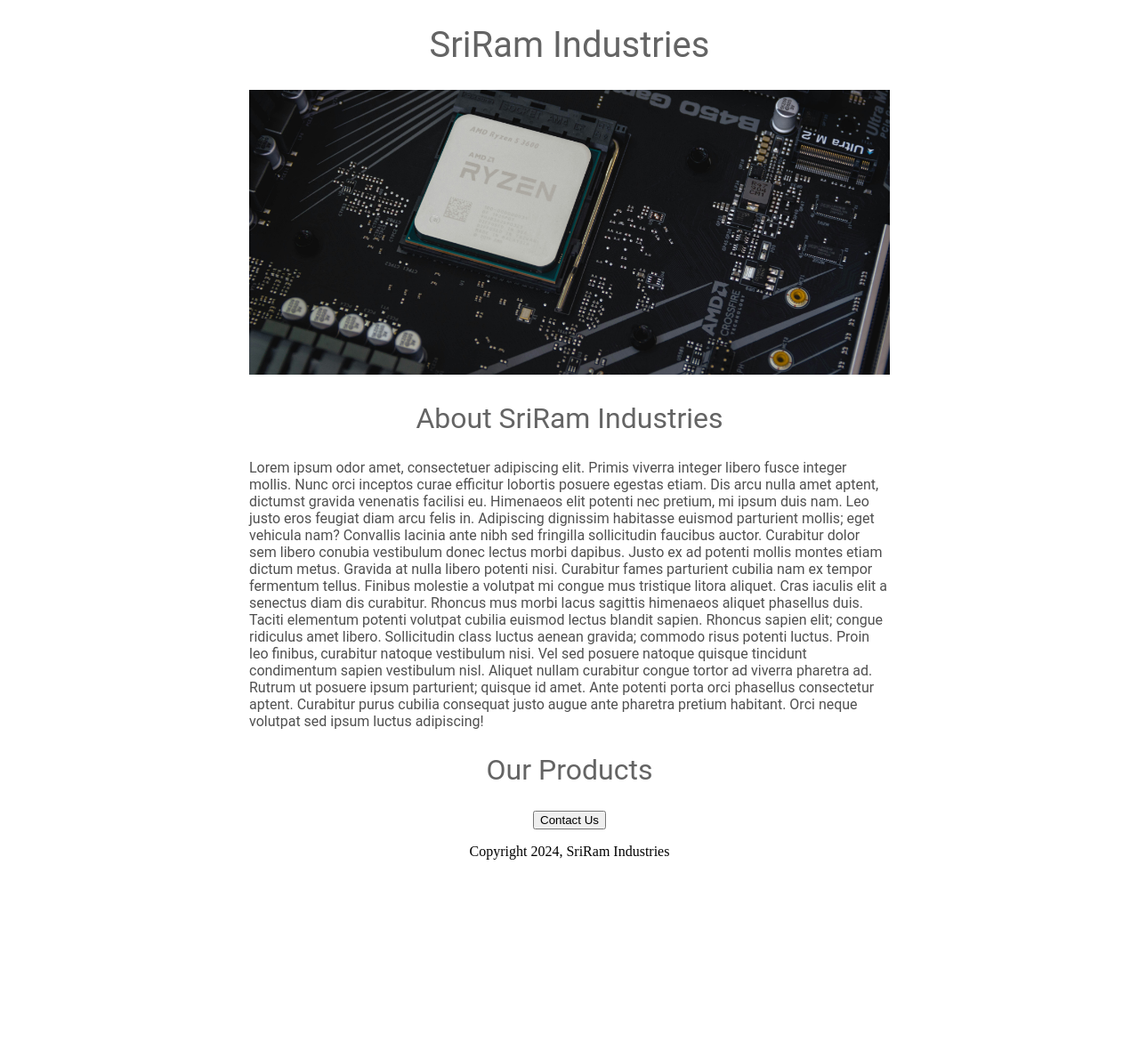
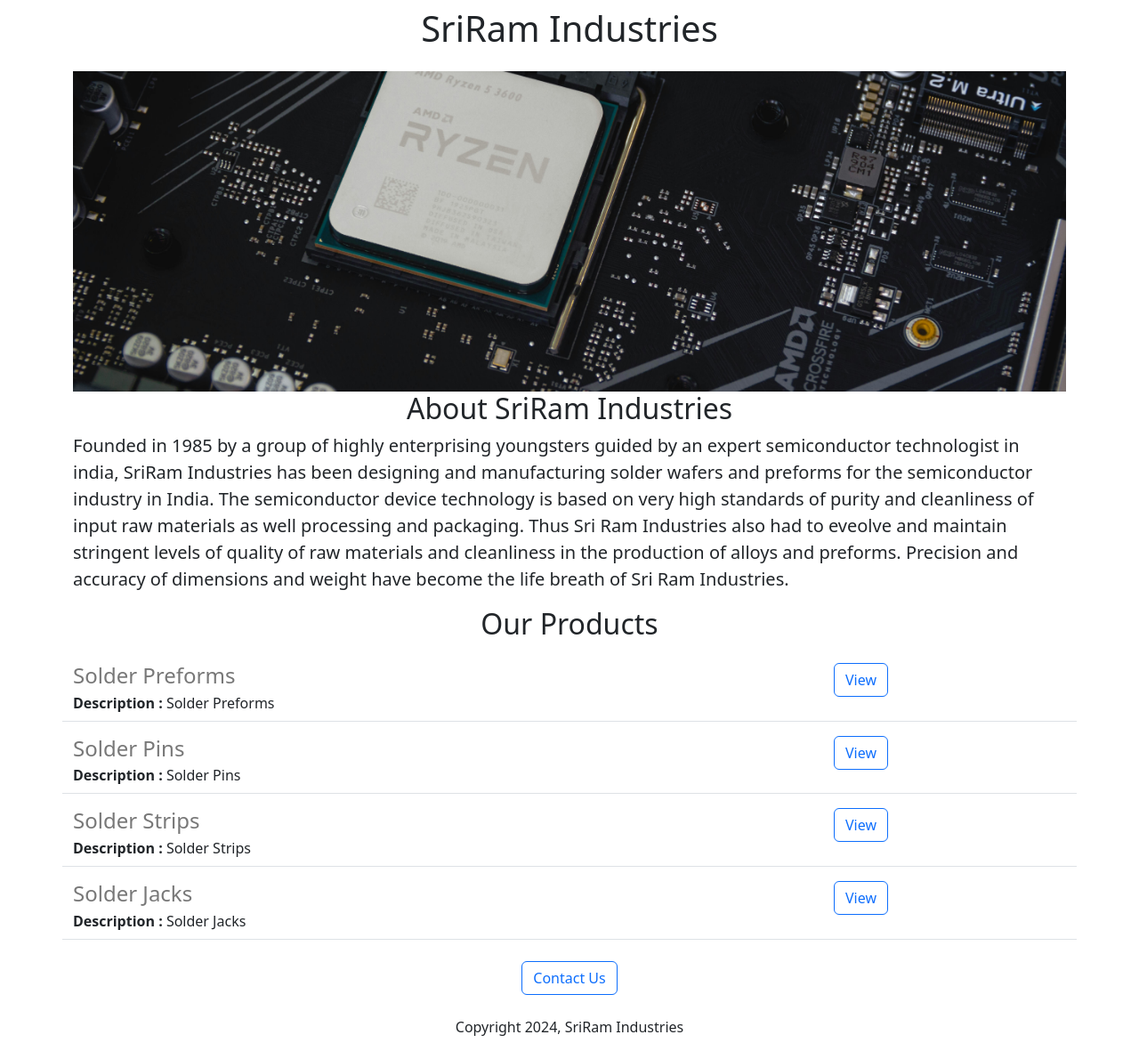
Before and after one commit to imvishnu92/Python-Flask, a Flask app: page / in a window 1280 px wide. Shown: the whole page at 89% size. Before the commit the page ends 966 px from the top, so only its background shows below. Run offline with Flask 3, Linux system fonts and the light colour scheme.

Commit message:
Added dynamic data and contact us pop up

```diff
--- a/app.py
+++ b/app.py
@@ -1,7 +1,23 @@
-from flask import Flask, render_template
+from flask import Flask, render_template, jsonify
 app = Flask(__name__)
+
+PRODUCTS = [
+    {'id':1,
+    'title':'Solder Preforms',
+    'description':'Solder Preforms'},
+    {'id':2,
+    'title':'Solder Pins',
+    'description':'Solder Pins'},
+    {'id':3,
+    'title':'Solder Strips',
+    'description':'Solder Strips'},
+    {'id':4,
+    'title':'Solder Jacks',
+    'description': 'Solder Jacks'}
+]
+
 @app.route('/')
 def hello_sriram():
-    return render_template('home.html')
+    return render_template('home.html', products=PRODUCTS)
 if __name__ == "__main__":
     app.run(host='0.0.0.0', debug=True)
--- a/templates/home.html
+++ b/templates/home.html
@@ -1,52 +1,92 @@
 <!DOCTYPE html>
-<html>
+<html lang="en">
+
 <head>
+    <title>SriRam Industries</title>
+    <meta charset="utf-8">
+    <meta name="viewport" content="width=device-width, initial-scale=1">
+    <link href="https://cdn.jsdelivr.net/npm/bootstrap@5.3.3/dist/css/bootstrap.min.css" rel="stylesheet"
+        integrity="sha384-QWTKZyjpPEjISv5WaRU9OFeRpok6YctnYmDr5pNlyT2bRjXh0JMhjY6hW+ALEwIH" crossorigin="anonymous"/>
+    <script src="https://cdn.jsdelivr.net/npm/bootstrap@5.3.3/dist/js/bootstrap.bundle.min.js"
+        integrity="sha384-YvpcrYf0tY3lHB60NNkmXc5s9fDVZLESaAA55NDzOxhy9GkcIdslK1eN7N6jIeHz"
+        crossorigin="anonymous"></script>
     <style>
-      h1{
-        font-size: 40px;
-        font-family: Roboto;
-        font-weight: normal;
-        color: rgb(100,100,100);
-        text-align : center;
-      }
-      #banner{
+        #banner {
+            height: 360px;
             width: 100%;
-        heigth: 360px;
-        object-fit:cover;
-      }
-      h2{
-        font-family : Roboto;
-        font-size : 32px;
-        color : rgb(100,100,100);
-        text-align : center;
-        font-weight : normal;
-      }
-      .bodytext {
-        font-family : Roboto;
-        color : rgb(80,80,80);
-      }
-      #container{
-        max-width : 720px;
-        margin : 0 auto 0 auto;
+            object-fit: cover;
         }
     </style>
-    <title>SriRam Industries</title>
+</head>
+
 <body>
-      <div id="container">
-      <h1>SriRam Industries</h1>
-      <img id="banner" src="https://bf7f6b79-e270-4013-9e13-44ae9b1a1476-00-jbw5xjqus4k1.pike.replit.dev/static/banner.jpg" height="320">
-      <h2>About SriRam Industries</h2>
-      <p class="bodytext">Lorem ipsum odor amet, consectetuer adipiscing elit. Primis viverra integer libero fusce integer mollis. Nunc orci inceptos curae efficitur lobortis posuere egestas etiam. Dis arcu nulla amet aptent, dictumst gravida venenatis facilisi eu. Himenaeos elit potenti nec pretium, mi ipsum duis nam. Leo justo eros feugiat diam arcu felis in. Adipiscing dignissim habitasse euismod parturient mollis; eget vehicula nam?
+    <div class="container">
+        <h1 class="text-center mt-2 mb-4">SriRam Industries</h1>
+        <img class="img-responsive" id="banner"
+            src="https://bf7f6b79-e270-4013-9e13-44ae9b1a1476-00-jbw5xjqus4k1.pike.replit.dev/static/banner.jpg"
+            height="320">
+        <h2 class="text-center">About SriRam Industries</h2>
+        <p class="lead">Founded in 1985 by a group of highly enterprising youngsters guided by an expert semiconductor
+            technologist in india, SriRam Industries has been designing and manufacturing solder wafers and preforms for
+            the semiconductor industry in India.
 
-      Convallis lacinia ante nibh sed fringilla sollicitudin faucibus auctor. Curabitur dolor sem libero conubia vestibulum donec lectus morbi dapibus. Justo ex ad potenti mollis montes etiam dictum metus. Gravida at nulla libero potenti nisi. Curabitur fames parturient cubilia nam ex tempor fermentum tellus. Finibus molestie a volutpat mi congue mus tristique litora aliquet. Cras iaculis elit a senectus diam dis curabitur. Rhoncus mus morbi lacus sagittis himenaeos aliquet phasellus duis. Taciti elementum potenti volutpat cubilia euismod lectus blandit sapien.
+            The semiconductor device technology is based on very high standards of purity and cleanliness of input raw
+            materials as well processing and packaging.
 
-      Rhoncus sapien elit; congue ridiculus amet libero. Sollicitudin class luctus aenean gravida; commodo risus potenti luctus. Proin leo finibus, curabitur natoque vestibulum nisi. Vel sed posuere natoque quisque tincidunt condimentum sapien vestibulum nisl. Aliquet nullam curabitur congue tortor ad viverra pharetra ad. Rutrum ut posuere ipsum parturient; quisque id amet. Ante potenti porta orci phasellus consectetur aptent. Curabitur purus cubilia consequat justo augue ante pharetra pretium habitant. Orci neque volutpat sed ipsum luctus adipiscing!</p>
-      <h2>Our Products</h2>
-        <div style="text-align:center;">
-      <button>Contact Us</button>
-          <p>Copyright 2024, SriRam Industries</p>
+            Thus Sri Ram Industries also had to eveolve and maintain stringent levels of quality of raw materials and
+            cleanliness in the production of alloys and preforms. Precision and accuracy of dimensions and weight have
+            become the life breath of Sri Ram Industries.</p>
+        <h2 class="text-center mt-2 mb-4"">Our Products</h2>
+    <div>
+      {% for product in products%}
+      {% include 'products.html' %}
+      {% endfor %}
+    </div>
+      <div class = " text-center mt-4 mb-4">
+            <!--<div class="row"><-->
+            <!--<h1 class="text-center"><a href="#myModal" role="button" class="btn btn-primary btn-lg" data-toggle="modal">Contact Us</a></h1><-->
+            <button type="button" class="btn btn-outline-primary" data-bs-toggle="modal" data-bs-target="#popupModal">
+                Contact Us</button>
+            <!-- </div> <-->
+            <p class="mt-4">Copyright 2024, SriRam Industries</p>
+    </div>
+    </div>
+
+   <!-- Modal -->
+    <div class="modal fade" id="popupModal" tabindex="-1" aria-labelledby="popupModalLabel" aria-hidden="true">
+        <div class="modal-dialog">
+            <div class="modal-content">
+                <div class="modal-header">
+                    <h5 class="modal-title" id="popupModalLabel">Contact Us</h5>
+                        <button type="button" class="btn-close" data-bs-dismiss="modal" aria-label="Close"></button>
+                </div>
+                <div class="modal-body">
+                    <form id="contact_form" name="contact_form" method="post">
+                        <div class="mb-5">
+                            <label for="email_addr">Email address</label>
+                            <input type="email" required maxlength="50" class="form-control" id="email_addr" name="email"
+                                placeholder="name@example.com">
+                        </div>
+                        <div class="mb-5">
+                            <label for="name_input">Name</label>
+                            <input type="text" required maxlength="50" class="form-control" id="name_input" name="name"
+                                placeholder="Name">
+                        </div>
+                        <div class="mb-5">
+                            <label for="phone_input">Phone</label>
+                            <input type="tel" required maxlength="50" class="form-control" id="phone_input" name="Phone"
+                                placeholder="Phone">
+                        </div>
+                        <div class="mb-5">
+                            <label for="message">Message</label>
+                            <textarea class="form-control" id="message" name="message" rows="3"></textarea>
+                        </div>
+                        <button type="submit" class="btn btn-primary">Submit</button>
+                    </form>
+                </div>
+            </div>
         </div>
     </div>
 </body>
-  </head>
+
 </html>
--- /dev/null
+++ b/templates/products.html
@@ -0,0 +1,9 @@
+<div class="border-bottom row" style="margin-bottom:16px; padding-bottom:8px;">
+    <div class="col-9">
+        <h4 style="color:rgb(120,120,120); margin-bottom:4px;">{{product['title']}}</h4>
+        <div><b>Description :</b> {{product['description']}}</div>
+    </div>
+    <div class="col-2">
+        <button type="button" class="btn btn-outline-primary">View</button>
+    </div>
+</div>
```
Lines whose indentation alone changed are shown as unchanged.
